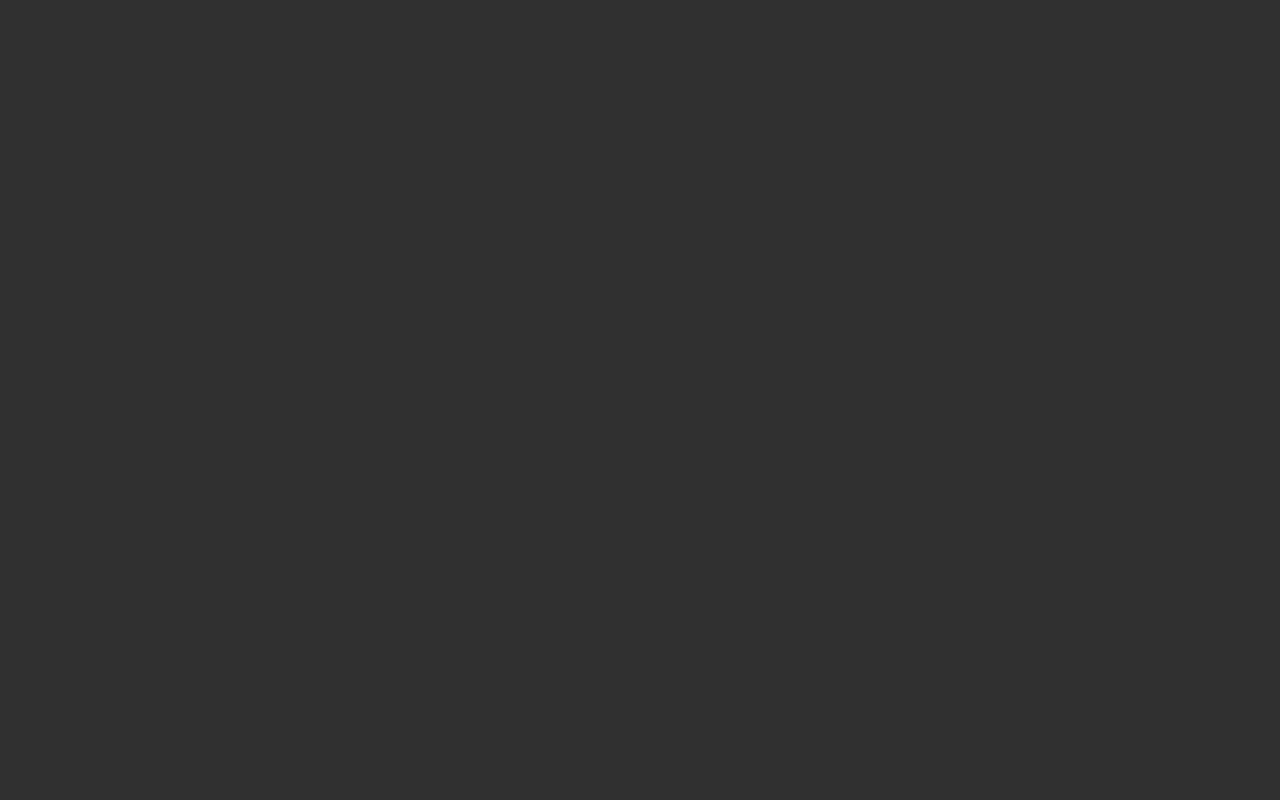
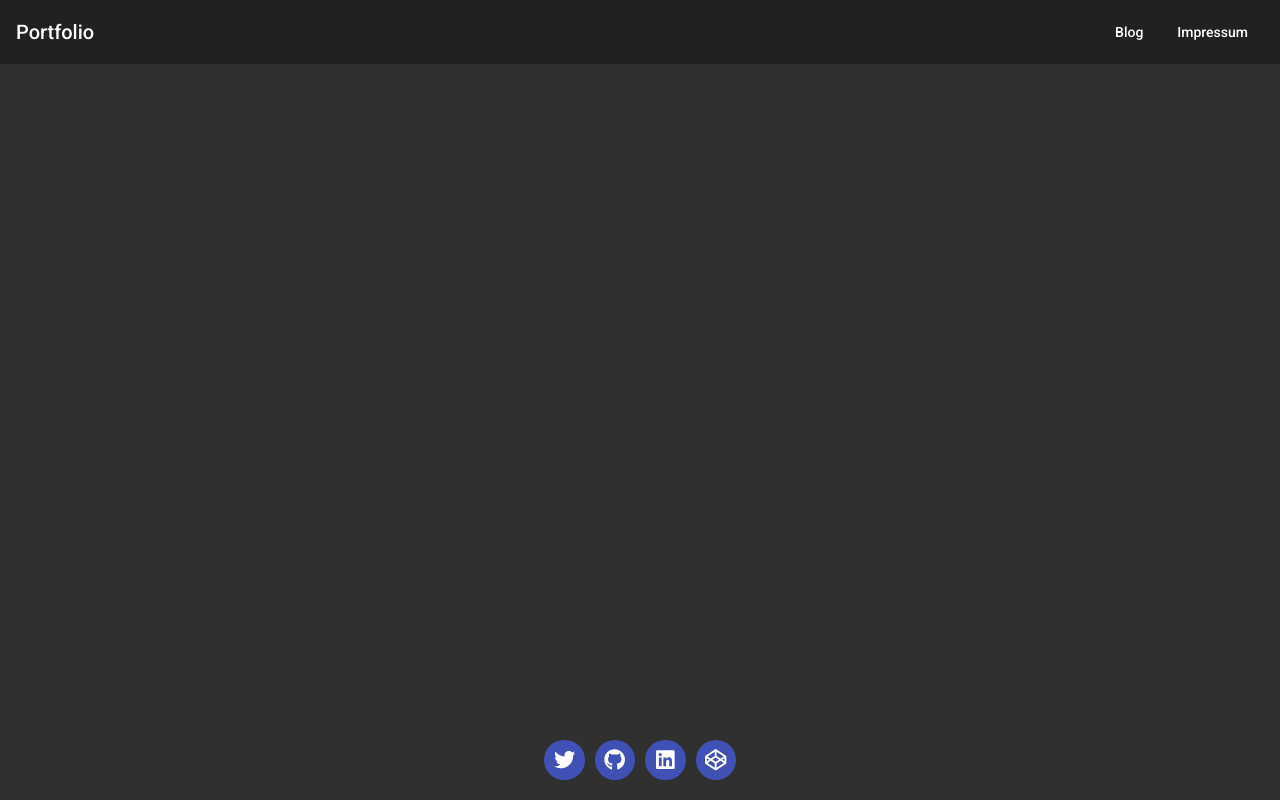
Before and after one commit to j-sommer/portfolio, an Angular app: page / in a window 1280 px wide. Built offline with nearby package versions, Linux system fonts and the light colour scheme.

Commit message:
Adds icons to contact square and adjusts styling

```diff
--- a/package.json
+++ b/package.json
@@ -23,6 +23,10 @@
     "@angular/pwa": "^0.803.23",
     "@angular/router": "~8.2.13",
     "@angular/service-worker": "~8.2.13",
+    "@fortawesome/angular-fontawesome": "^0.5.0",
+    "@fortawesome/fontawesome-svg-core": "^1.2.27",
+    "@fortawesome/free-brands-svg-icons": "^5.12.1",
+    "@fortawesome/free-solid-svg-icons": "^5.12.1",
     "hammerjs": "^2.0.8",
     "rxjs": "~6.4.0",
     "tslib": "^1.10.0",
@@ -33,9 +37,9 @@
     "@angular/cli": "~8.3.18",
     "@angular/compiler-cli": "~8.2.13",
     "@angular/language-service": "~8.2.13",
-    "@types/node": "~8.9.4",
     "@types/jasmine": "~3.3.8",
     "@types/jasminewd2": "~2.0.3",
+    "@types/node": "~8.9.4",
     "codelyzer": "^5.0.0",
     "jasmine-core": "~3.4.0",
     "jasmine-spec-reporter": "~4.2.1",
--- a/src/app/app.component.html
+++ b/src/app/app.component.html
@@ -1,5 +1,5 @@
 <app-header></app-header>
 <div class="page-wrapper">
   <router-outlet></router-outlet>
+</div>
 <app-footer></app-footer>
-</div>
--- /dev/null
+++ b/src/app/footer/components/contact-provider.ts
@@ -0,0 +1,6 @@
+export enum ContactProvider {
+  Twitter = "twitter",
+  GitHub = "github",
+  LinkedIn = "linkedin",
+  CodePen = "codepen"
+}
--- a/src/app/footer/components/contact-square/contact-square.component.html
+++ b/src/app/footer/components/contact-square/contact-square.component.html
@@ -1 +1,3 @@
-<div (click)=""></div>
+<div class="contact-square" (click)="onClick()">
+  <fa-icon [icon]="['fab', contactProvider]" size="lg"></fa-icon>
+</div>
--- a/src/app/footer/components/contact-square/contact-square.component.scss
+++ b/src/app/footer/components/contact-square/contact-square.component.scss
@@ -0,0 +1,17 @@
+@import './../../../../theme.scss';
+
+:host {
+  width: 100%;
+  height: 100%;
+  cursor: pointer;
+}
+
+.contact-square {
+  width: 100%;
+  height: 100%;
+  border-radius: 50%;
+  display: flex;
+  justify-content: center;
+  align-items: center;
+  background-color: mat-color($portfolio-primary);
+}
--- a/src/app/footer/components/contact-square/contact-square.component.ts
+++ b/src/app/footer/components/contact-square/contact-square.component.ts
@@ -1,4 +1,6 @@
-import { Component, OnInit, Input } from "@angular/core";
+import { Component, Input } from "@angular/core";
+
+import { ContactProvider } from "../contact-provider";
 
 @Component({
   selector: "app-contact-square",
@@ -7,5 +9,12 @@
 })
 export class ContactSquareComponent {
   @Input()
-  targetUrl: string;
+  public targetUrl: string;
+
+  @Input()
+  public contactProvider: ContactProvider;
+
+  public onClick(): void {
+    window.location.href = this.targetUrl;
+  }
 }
--- a/src/app/footer/footer.component.html
+++ b/src/app/footer/footer.component.html
@@ -1,12 +1,35 @@
 <div id="contact-list">
-  <mat-grid-list cols="4" rowHeight="2:1">
+  <mat-grid-list
+    cols="4"
+    rowHeight="1:1"
+    [gutterSize]="'10px'"
+    style="flex-grow: 1;"
+  >
     <mat-grid-tile>
-      <app-contact-square></app-contact-square>
+      <app-contact-square
+        [targetUrl]="'https://www.google.com'"
+        [contactProvider]="ContactProvider.Twitter"
+      ></app-contact-square>
     </mat-grid-tile>
     <mat-grid-tile>
-      <app-contact-square></app-contact-square>
+      <app-contact-square
+        [targetUrl]="'https://www.google.com'"
+        [contactProvider]="ContactProvider.GitHub"
+      ></app-contact-square>
     </mat-grid-tile>
-    <mat-grid-tile> <app-contact-square> </app-contact-square></mat-grid-tile>
-    <mat-grid-tile> <app-contact-square> </app-contact-square> </mat-grid-tile>
+    <mat-grid-tile>
+      <app-contact-square
+        [targetUrl]="'https://www.google.com'"
+        [contactProvider]="ContactProvider.LinkedIn"
+      >
+      </app-contact-square
+    ></mat-grid-tile>
+    <mat-grid-tile>
+      <app-contact-square
+        [targetUrl]="'https://www.google.com'"
+        [contactProvider]="ContactProvider.CodePen"
+      >
+      </app-contact-square>
+    </mat-grid-tile>
   </mat-grid-list>
 </div>
--- a/src/app/footer/footer.component.scss
+++ b/src/app/footer/footer.component.scss
@@ -1,3 +1,16 @@
+:host {
+  display: flex;
+  justify-content: center;
+  height: 5rem;
+  position: absolute;
+  bottom: 0;
+  width: 100%;
+}
+
 #contact-list {
-  padding: 3rem;
+  padding: 1rem;
+  width: 12rem;
+  display: flex;
+  justify-content: center;
+  align-items: center;
 }
--- a/src/app/footer/footer.component.ts
+++ b/src/app/footer/footer.component.ts
@@ -1,15 +1,12 @@
-import { Component, OnInit } from '@angular/core';
+import { Component } from "@angular/core";
+
+import { ContactProvider } from "./components/contact-provider";
 
 @Component({
-  selector: 'app-footer',
-  templateUrl: './footer.component.html',
-  styleUrls: ['./footer.component.scss']
+  selector: "app-footer",
+  templateUrl: "./footer.component.html",
+  styleUrls: ["./footer.component.scss"]
 })
-export class FooterComponent implements OnInit {
-
-  constructor() { }
-
-  ngOnInit() {
-  }
-
+export class FooterComponent {
+  public readonly ContactProvider = ContactProvider;
 }
--- a/src/app/footer/footer.module.ts
+++ b/src/app/footer/footer.module.ts
@@ -1,12 +1,30 @@
 import { CommonModule } from "@angular/common";
 import { NgModule } from "@angular/core";
 import { MatGridListModule } from "@angular/material/grid-list";
+import {
+  FaIconLibrary,
+  FontAwesomeModule
+} from "@fortawesome/angular-fontawesome";
+import {
+  faCodepen,
+  faGithub,
+  faLinkedin,
+  faTwitter
+} from "@fortawesome/free-brands-svg-icons";
+
 import { ContactSquareComponent } from "./components/contact-square/contact-square.component";
 import { FooterComponent } from "./footer.component";
 
 @NgModule({
   declarations: [FooterComponent, ContactSquareComponent],
-  imports: [CommonModule, MatGridListModule],
+  imports: [CommonModule, MatGridListModule, FontAwesomeModule],
   exports: [FooterComponent]
 })
-export class FooterModule {}
+export class FooterModule {
+  constructor(library: FaIconLibrary) {
+    library.addIcons(faTwitter);
+    library.addIcons(faGithub);
+    library.addIcons(faLinkedin);
+    library.addIcons(faCodepen);
+  }
+}
```
Also changed, not shown: src/app/app.module.ts (+11 -10 lines), 2 other files (tests, documents, lock files or other folders).
